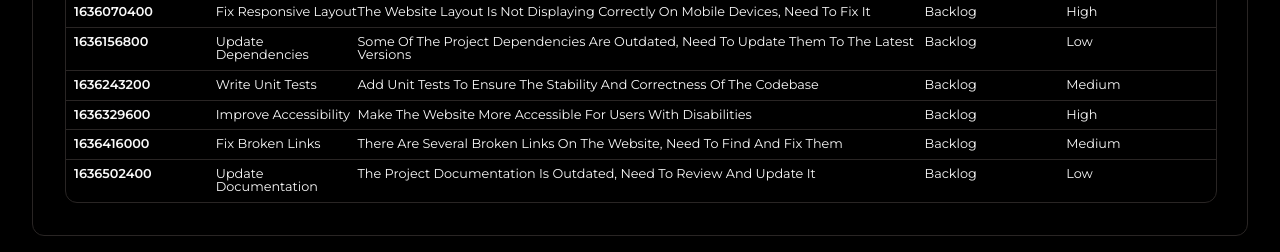
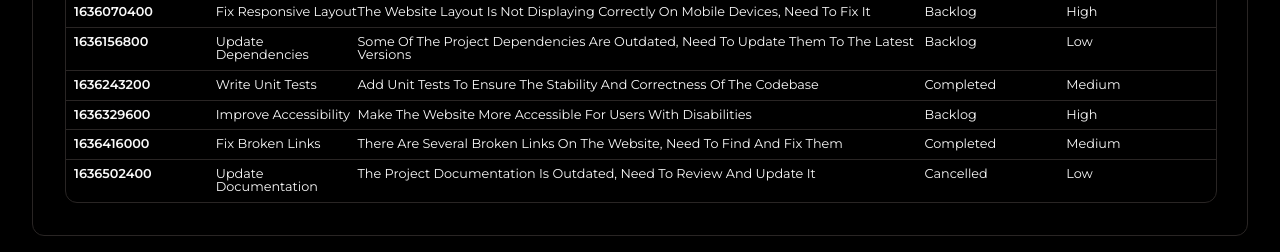
Before and after one commit to williamalowe/TaskSync, a React (Vite) app in the folder Dockitt/: page /tasklist in a window 1280 px wide. Shown: the part 415-667 px from the top of the page. Built offline with nearby package versions, Linux system fonts and the light colour scheme.

Commit message:
fix: minor fixes

```diff
--- a/Dockitt/src/components/TaskDisplay/TaskDisplay.jsx
+++ b/Dockitt/src/components/TaskDisplay/TaskDisplay.jsx
@@ -49,7 +49,7 @@ const TaskDisplay = () => {
       "Date": "1636243200",
       "Description": "Add unit tests to ensure the stability and correctness of the codebase",
       "Priority": "medium",
-      "Status": "backlog"
+      "Status": "completed"
     },
     {
       "Task": "Improve accessibility",
@@ -63,14 +63,14 @@ const TaskDisplay = () => {
       "Date": "1636416000",
       "Description": "There are several broken links on the website, need to find and fix them",
       "Priority": "medium",
-      "Status": "backlog"
+      "Status": "completed"
     },
     {
       "Task": "Update documentation",
       "Date": "1636502400",
       "Description": "The project documentation is outdated, need to review and update it",
       "Priority": "low",
-      "Status": "backlog"
+      "Status": "cancelled"
     }
   ]
 
@@ -84,15 +84,16 @@ const TaskDisplay = () => {
           <th>Status</th>
           <th>Priority</th>
         </tr>
+        {/* output */}
           {
             testData.map((task) =>
-            <tr className={styles.task} key={task.Date}>
+              <tbody className={styles.task} key={task.Date}>
                 <td>{task.Date}</td>
                 <td>{task.Task}</td>
                 <td>{task.Description}</td>
                 <td>{task.Status}</td>
                 <td>{task.Priority}</td>
-            </tr>
+              </tbody>
             )
           }
       </table>
--- a/Dockitt/src/components/TaskDisplay/TaskDisplay.module.css
+++ b/Dockitt/src/components/TaskDisplay/TaskDisplay.module.css
@@ -10,7 +10,7 @@
   width: 100%;
   font-size: 0.8rem;
 }
-.table>tr {
+.table>tr, .table>tbody {
   display: flex;
   padding: 0.5rem;
 }
```
Lines whose indentation alone changed are shown as unchanged.
